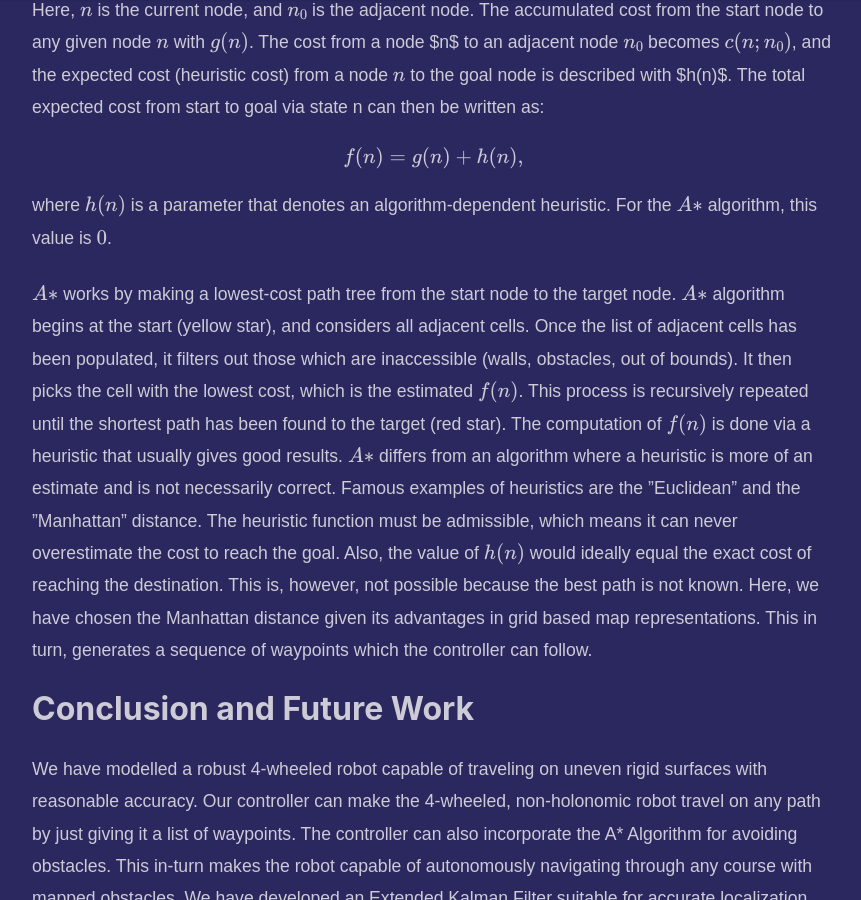
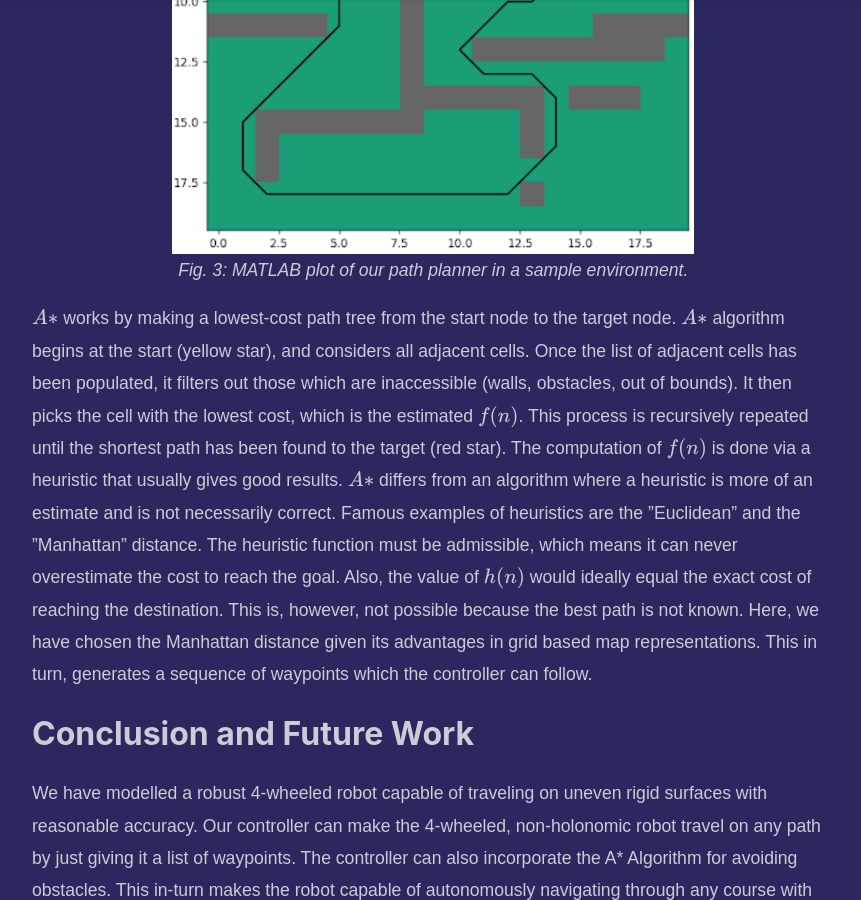
Before and after one commit to GogiPuttar/adityanairswebsite.github.io, a Jekyll site: the page built from _posts/2021-11-30-SelfDrivingCar.md, in a window 1280 px wide and 900 px high, scrolled down 1870 px. Shown: the whole window, without its empty margins (68-929 px from the left). Built offline with Jekyll 4.4.1, drawn with Linux system fonts in a browser that asks for light colours; nearby versions of some CDN libraries; comment, search, counter and statistics services are not loaded.

Commit message:
Added figure

```diff
--- a/_posts/2021-11-30-SelfDrivingCar.md
+++ b/_posts/2021-11-30-SelfDrivingCar.md
@@ -31,9 +31,6 @@ Python, Motion Planning, Controls, Signals, Wheeled Locomotion, Webots
 
 ## Path Planning ($$A*$$ Algorithm)
 
-<p align = "center"><img src="https://github.com/GogiPuttar/adityanairswebsite.github.io/blob/main/assets/images/SelfDrivingCarAStar.png?raw=true"  width="65%"/>
-</p>
-
 Path-planning is an important primitive for autonomous mobile robots that lets robots and the shortest (or otherwise optimal) path between two points. Optimal paths could be paths that minimize the amount of turning, the amount of braking or some other metric a specific
 application requires. In this project, the path is optimized in terms of the distance traveled by the path.
 
@@ -46,6 +43,11 @@ f(n) = g(n) + h(n),
 $$
 
 where $$h(n)$$ is a parameter that denotes an algorithm-dependent heuristic. For the $$A*$$ algorithm, this value is $$0$$.
+
+<figure align = "center">
+<img src="https://github.com/GogiPuttar/adityanairswebsite.github.io/blob/main/assets/images/SelfDrivingCarAStar.png?raw=true"  width="65%"/>
+<figcaption><em>Fig. 3: MATLAB plot of our path planner in a sample environment.</em></figcaption>
+</figure>
 
 $$A*$$ works by making a lowest-cost path tree from the start node to the target node.
 $$A*$$ algorithm begins at the start (yellow star), and considers all adjacent cells.
```
